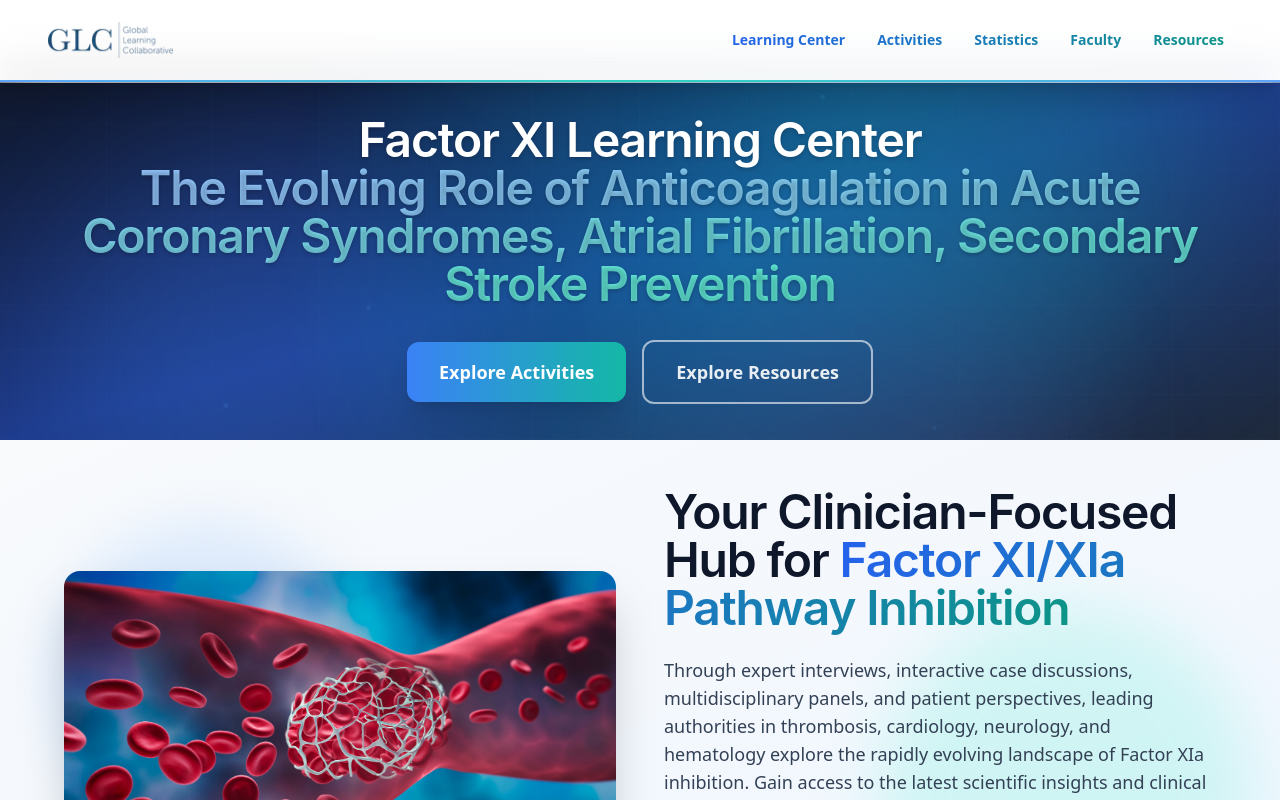
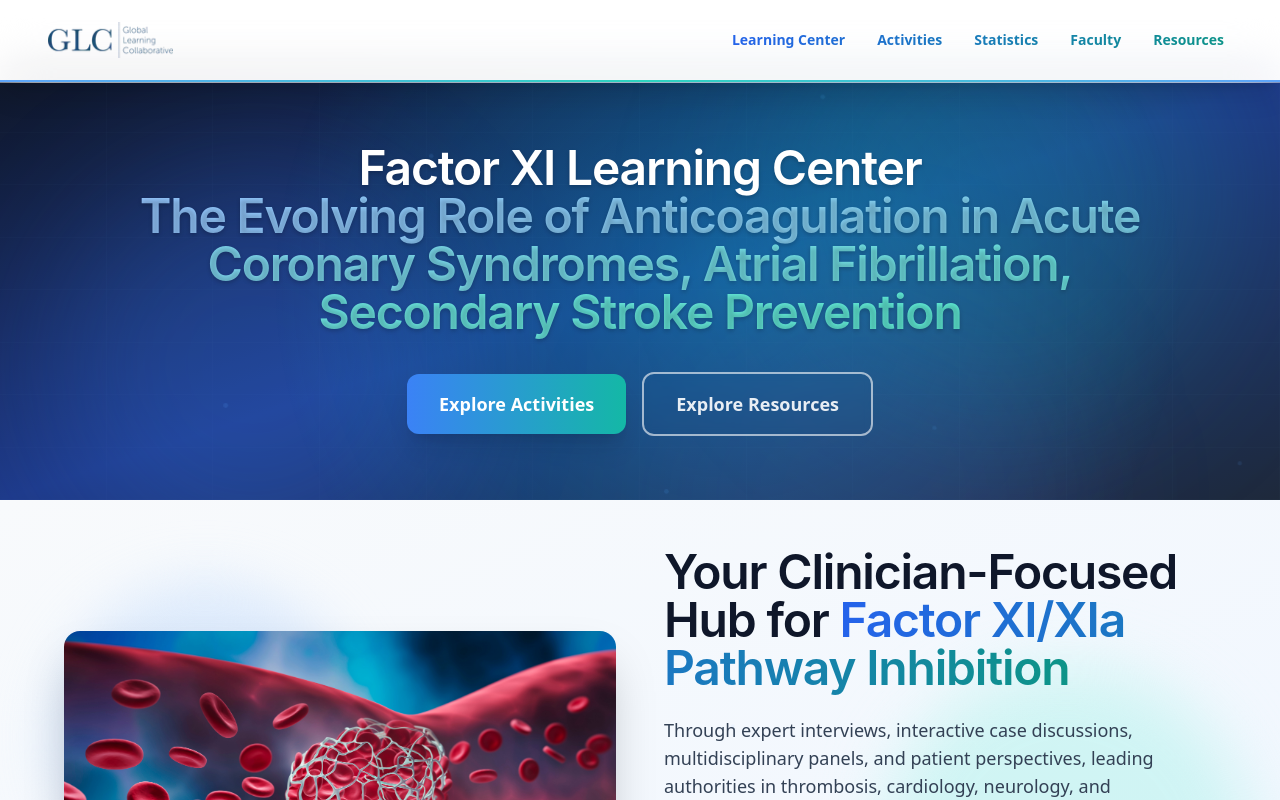
Before and after one commit to dylancobb2525/factor_xi, a Next.js app: page / in a window 1280 px wide. Shown: the top 800 px of the page. Built offline with nearby package versions, Linux system fonts and the light colour scheme.

Commit message:
Improve hero mobile centering: increase text size and adjust vertical alignment for better iPhone display

```diff
--- a/src/components/Hero.tsx
+++ b/src/components/Hero.tsx
@@ -20,7 +20,7 @@
     window.scrollTo({ top: y, behavior: 'smooth' })
   }
   return (
-    <section className="relative min-h-[40vh] lg:h-[45vh] overflow-hidden bg-gradient-to-br from-slate-900 via-blue-900 to-slate-800"
+    <section className="relative min-h-[45vh] lg:min-h-[50vh] overflow-hidden bg-gradient-to-br from-slate-900 via-blue-900 to-slate-800"
     >
       {/* Sophisticated Background Patterns */}
       <div className="absolute inset-0">
@@ -149,15 +149,15 @@
 
 
       {/* Main Content */}
-      <div className="relative z-10 flex items-center h-full px-6 lg:px-16 py-8 lg:py-0">
-        <div className="max-w-[1600px] mx-auto w-full space-y-4">
+      <div className="relative z-10 flex items-center justify-center min-h-[45vh] lg:min-h-[50vh] px-6 lg:px-16 py-4 lg:py-16">
+        <div className="max-w-[1600px] mx-auto w-full space-y-6 lg:space-y-5">
 
           {/* Main Title - Full Width */}
           <motion.div
             initial={{ opacity: 0, y: 30 }}
             animate={{ opacity: 1, y: 0 }}
             transition={{ duration: 0.8, delay: 0.4 }}
-            className="text-center max-w-6xl mx-auto px-4"
+            className="text-center max-w-6xl mx-auto px-4 sm:px-6"
           >
             <h1 className="heading-font text-2xl sm:text-3xl md:text-3xl lg:text-4xl xl:text-5xl 2xl:text-5xl font-bold text-white leading-tight text-shadow-md">
               Factor XI Learning Center
```
